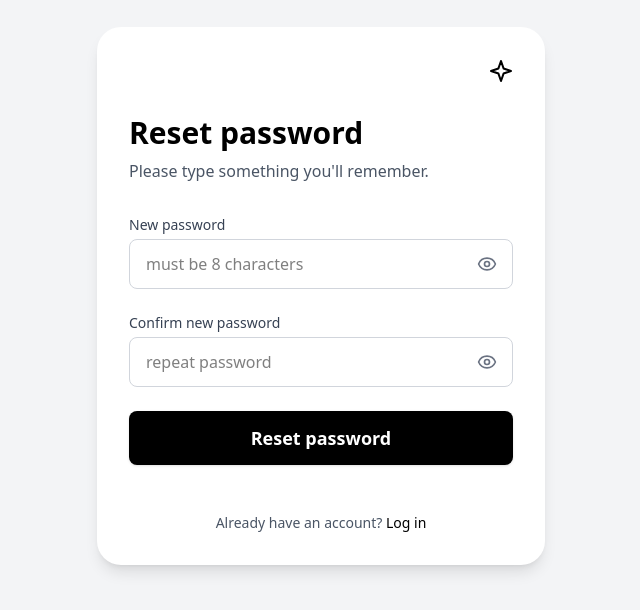
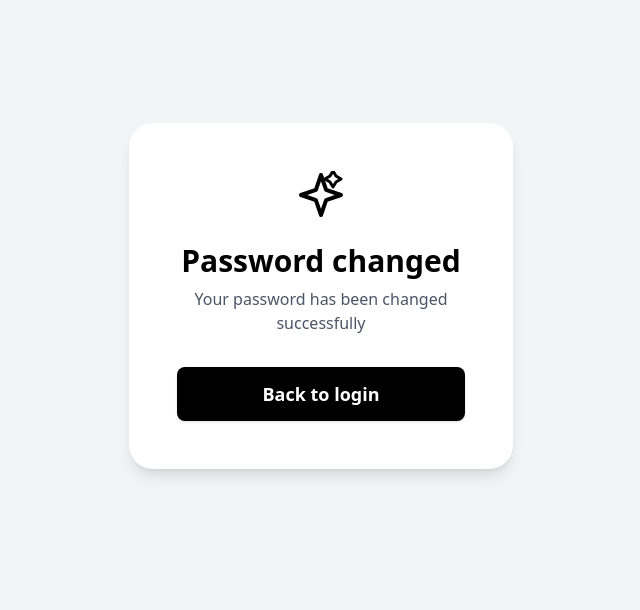
Before and after one commit to ameen-sid/streakify, a Next.js app: page /reset-password/success in a window 1280 px wide. Shown: the part 104-714 px from the top of the page, without its empty margins (319-959 px from the left). Built offline with nearby package versions, Linux system fonts and the light colour scheme.

Commit message:
Add password change confirmation page

```diff
--- /dev/null
+++ b/src/app/reset-password/success/page.tsx
@@ -0,0 +1,67 @@
+"use client";
+
+import React from "react";
+import Link from "next/link";
+
+const SparkleIcon = (props: React.SVGProps<SVGSVGElement>) => (
+	<svg
+		width="32"
+		height="32"
+		viewBox="0 0 24 24"
+		fill="none"
+		xmlns="http://www.w3.org/2000/svg"
+		aria-hidden="true"
+		{...props}
+    >
+		<path
+			d="M12 2L9.44 9.44 2 12l7.44 2.56L12 22l2.56-7.44L22 12l-7.44-2.56L12 2z"
+			stroke="currentColor"
+			strokeWidth="2"
+			strokeLinecap="round"
+			strokeLinejoin="round"
+		/>
+		<path
+			d="M18 8L16.5 5.5 14 4l2.5-1.5L18 0l1.5 2.5L22 4l-2.5 1.5L18 8z"
+			stroke="currentColor"
+			strokeWidth="1.5"
+			strokeLinecap="round"
+			strokeLinejoin="round"
+		/>
+	</svg>
+);
+
+const PasswordChangeConfirmationPage = () => {
+	return (
+		<div className="min-h-screen bg-gray-100 flex items-center justify-center p-4 font-sans">
+			<div className="w-full max-w-sm bg-white rounded-3xl shadow-lg flex flex-col items-center text-center overflow-hidden p-8 sm:p-12">
+
+                {/* Icon */}
+				<div className="text-black mb-6">
+					<SparkleIcon className="h-12 w-12" />
+				</div>
+
+				{/* Main Content */}
+				<main className="flex-grow flex flex-col items-center">
+					<h1 className="text-3xl font-bold text-black">
+						Password changed
+					</h1>
+					<p className="mt-2 text-gray-600 max-w-xs">
+						Your password has been changed successfully
+					</p>
+
+					{/* Back to Login Button */}
+					<div className="mt-8 w-full">
+						<Link
+							href="/login"
+							className="w-full block justify-center py-3 px-4 border border-transparent rounded-lg shadow-sm text-lg font-semibold text-white bg-black hover:bg-gray-800 focus:outline-none focus:ring-2 focus:ring-offset-2 focus:ring-black">
+							Back to login
+						</Link>
+					</div>
+				</main>
+
+			</div>
+		</div>
+	);
+};
+
+export default PasswordChangeConfirmationPage;
```
